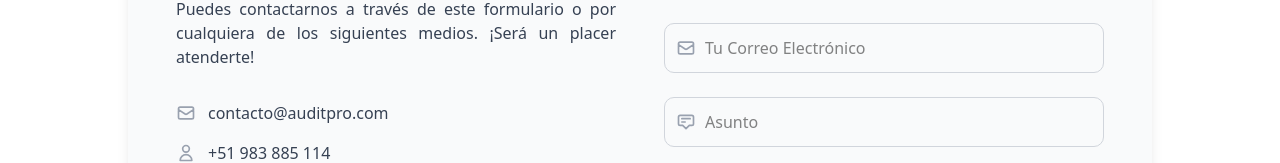
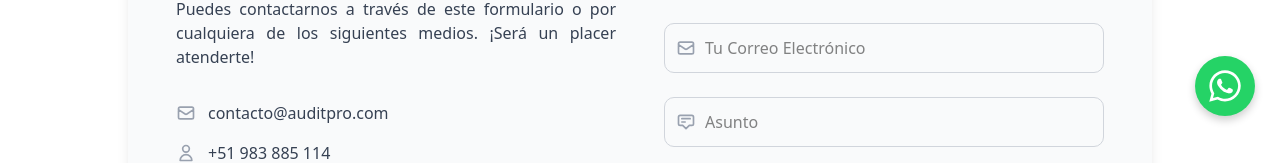
Before and after one commit to Anthony-diaz-y/audit-pro, a React (Vite) app: page /contacto in a window 1280 px wide. Shown: the part 659-822 px from the top of the page. Built offline with nearby package versions, Linux system fonts and the light colour scheme.

Commit message:
Button of WhatssApp

```diff
--- a/package.json
+++ b/package.json
@@ -18,6 +18,7 @@
     "lucide-react": "^0.541.0",
     "react": "^19.1.1",
     "react-dom": "^19.1.1",
+    "react-icons": "^5.5.0",
     "react-router-dom": "^7.8.2",
     "swiper": "^11.2.10",
     "tailwind-merge": "^3.3.1",
--- a/src/App.jsx
+++ b/src/App.jsx
@@ -6,6 +6,7 @@ import Nosotros from "./components/pages/Nosotros";
 import Servicios from "./components/pages/Servicios";
 import Portafolio from "./components/pages/Portafolio";
 import Contacto from "./components/pages/Contacto";
+import WhatsAppButton from "./components/ui/whatssapButton";
 
 function App() {
   return (
@@ -20,6 +21,7 @@ function App() {
           <Route path="/portafolio" element={<Portafolio />} />
           <Route path="/contacto" element={<Contacto />} />
         </Routes>
+        <WhatsAppButton />
       </main>
       <Footer />
     </div>
--- /dev/null
+++ b/src/components/ui/whatssapButton.jsx
@@ -0,0 +1,21 @@
+import React from 'react';
+import { FaWhatsapp } from 'react-icons/fa';
+
+const WhatsAppButton = () => {
+  const phoneNumber = '+51983885114';
+  const whatsappLink = `https://wa.me/${phoneNumber}`;
+
+  return (
+    <a
+      href={whatsappLink}
+      className="whatsapp-button"
+      target="_blank"
+      rel="noopener noreferrer"
+      aria-label="Contactar por WhatsApp"
+    >
+      <FaWhatsapp className="whatsapp-icon" />
+    </a>
+  );
+};
+
+export default WhatsAppButton;
--- a/src/index.css
+++ b/src/index.css
@@ -126,3 +126,29 @@
   mask-image: linear-gradient(to left, black 60%, transparent 100%);
   -webkit-mask-image: linear-gradient(to left, black 60%, transparent 100%);
 }
+
+.whatsapp-button {
+  position: fixed;
+  bottom: 25px;
+  right: 25px;
+  background-color: #25D366;
+  color: white;
+  width: 60px;
+  height: 60px;
+  border-radius: 50%;
+  display: flex;
+  align-items: center;
+  justify-content: center;
+  box-shadow: 0 4px 8px rgba(0, 0, 0, 0.2);
+  transition: transform 0.3s ease, box-shadow 0.3s ease;
+  z-index: 1000;
+}
+
+.whatsapp-button:hover {
+  transform: scale(1.1);
+  box-shadow: 0 6px 12px rgba(0, 0, 0, 0.3);
+}
+
+.whatsapp-icon {
+  font-size: 36px;
+}
```
Also changed, not shown: 1 other file (tests, documents, lock files or other folders).
